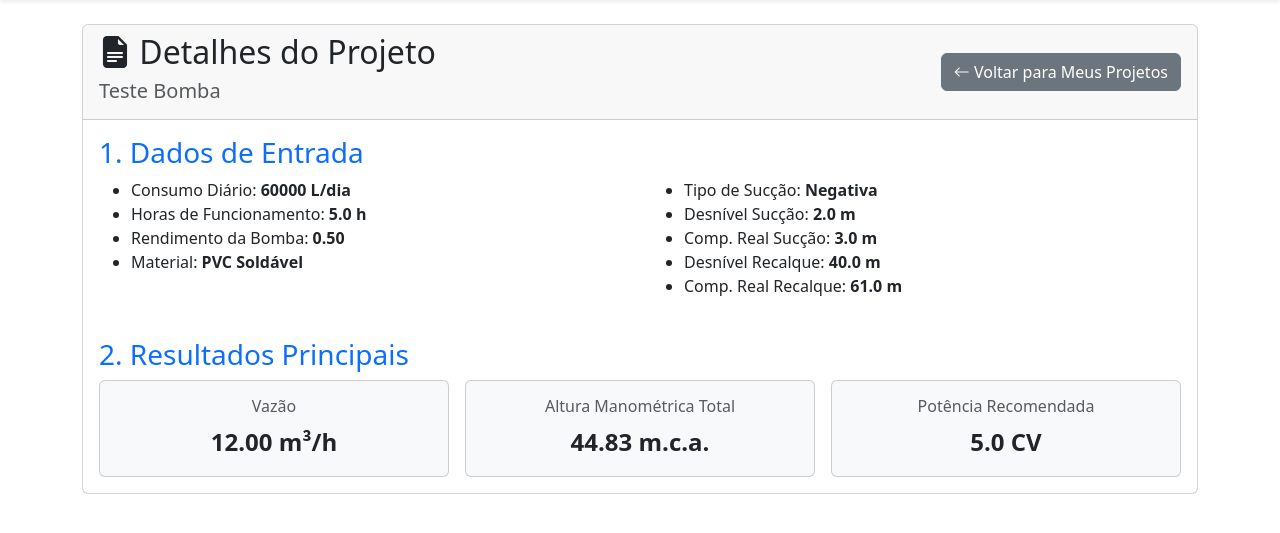
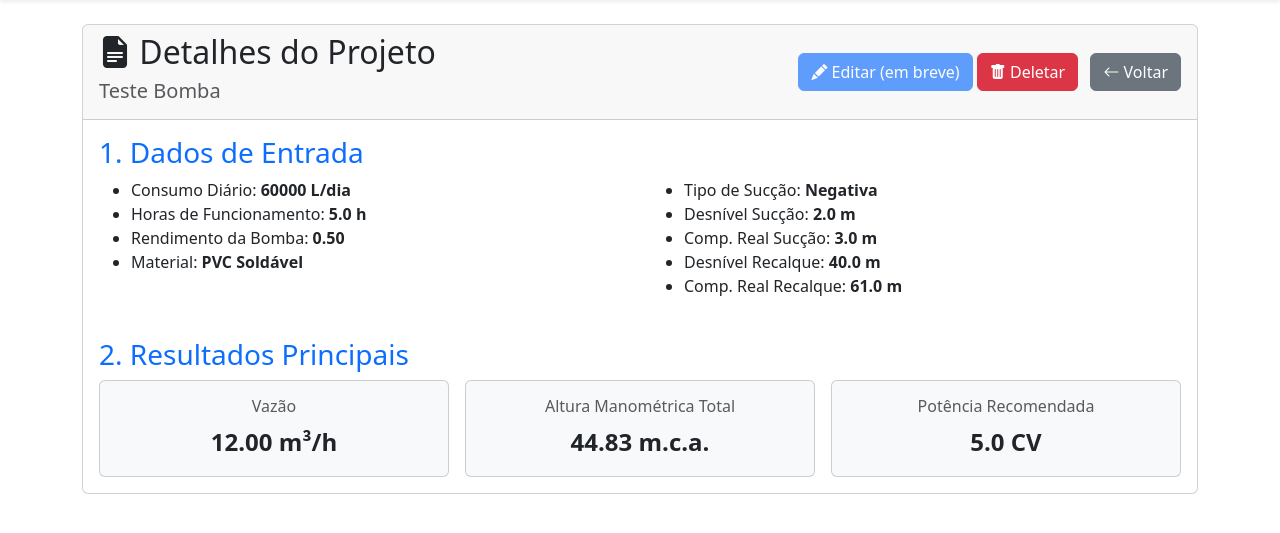
Before and after one commit to geminicarlindo-bot/recalque-calc, a Django app: page /projetos/1/ in a window 1280 px wide. Shown: the part 56-589 px from the top of the page. Run offline with Django 5.2, Linux system fonts and the light colour scheme; a user stored in the database is signed in; data comes from the database, SQL or seed files in the repository; both versions use the stored data as it was after the commit.

Commit message:
feat: Adiciona funcionalidade de deletar projetos

```diff
--- a/calculator/templates/calculator/project_detail.html
+++ b/calculator/templates/calculator/project_detail.html
@@ -9,10 +9,16 @@
             <h2><i class="bi bi-file-earmark-text-fill"></i> Detalhes do Projeto</h2>
             <h5 class="text-muted">{{ projeto.nome_do_projeto }}</h5>
         </div>
-        <a href="{% url 'project_list' %}" class="btn btn-secondary d-print-none">
-            <i class="bi bi-arrow-left"></i> Voltar para Meus Projetos
+        <div> <a href="#" class="btn btn-primary d-print-none disabled"> <i class="bi bi-pencil-fill"></i> Editar (em breve)
+        </a>
+        <a href="{% url 'project_delete' projeto.pk %}" class="btn btn-danger d-print-none">
+            <i class="bi bi-trash-fill"></i> Deletar
+        </a>
+        <a href="{% url 'project_list' %}" class="btn btn-secondary d-print-none ms-2">
+            <i class="bi bi-arrow-left"></i> Voltar
         </a>
     </div>
+</div>
     <div class="card-body">
         <h3 class="text-primary">1. Dados de Entrada</h3>
         <div class="row">
--- a/calculator/urls.py
+++ b/calculator/urls.py
@@ -13,6 +13,9 @@ urlpatterns = [
     # CRUD DE PROJETOS SALVOS
     path('meus-projetos/', views.ProjectListView.as_view(), name='project_list'),
     path('projetos/<int:pk>/', views.ProjectDetailView.as_view(), name='project_detail'),
+    path('projetos/<int:pk>/editar/', views.ProjectUpdateView.as_view(), name='project_update'),
+    path('projetos/<int:pk>/deletar/', views.ProjectDeleteView.as_view(), name='project_delete'),
+
 
     # CRUD DE CATÁLOGOS
     path('catalog/materiais/', views.MaterialListView.as_view(), name='material_list'),
--- a/calculator/views.py
+++ b/calculator/views.py
@@ -277,6 +277,34 @@ class ProjectDetailView(LoginRequiredMixin, UserPassesTestMixin, DetailView):
         projeto = self.get_object()
         return self.request.user == projeto.user
 
+class ProjectUpdateView(LoginRequiredMixin, UserPassesTestMixin, UpdateView):
+    model = Projeto
+    # Reutilizaremos o template da calculadora como um formulário pré-preenchido
+    template_name = 'calculator/calculadora.html'
+    # Precisamos listar TODOS os campos que podem ser editados
+    fields = [
+        'nome_do_projeto', 'consumo_diario_litros', 'horas_funcionamento', 'rendimento_bomba',
+        'material', 'tipo_succao', 'altura_geo_suc_m', 'comp_real_suc_m',
+        'altura_geo_rec_m', 'comp_real_rec_m'
+    ]
+
+    def test_func(self):
+        # Garante que o usuário só pode editar seus próprios projetos
+        projeto = self.get_object()
+        return self.request.user == projeto.user
+
+    def get_success_url(self):
+        # Para onde ir após salvar com sucesso? Para a página de detalhes do projeto.
+        return reverse_lazy('project_detail', kwargs={'pk': self.object.pk})
+
+class ProjectDeleteView(LoginRequiredMixin, UserPassesTestMixin, DeleteView):
+    model = Projeto
+    template_name = 'calculator/project_confirm_delete.html'
+    success_url = reverse_lazy('project_list') # Para onde ir após deletar
+
+    def test_func(self):
+        projeto = self.get_object()
+        return self.request.user == projeto.user
 
 class BombaListView(LoginRequiredMixin, ListView):
     model = Bomba
```
Also changed, not shown: calculator/templates/calculator/project_confirm_delete.html (added, +12 -0 lines), db.sqlite3.
